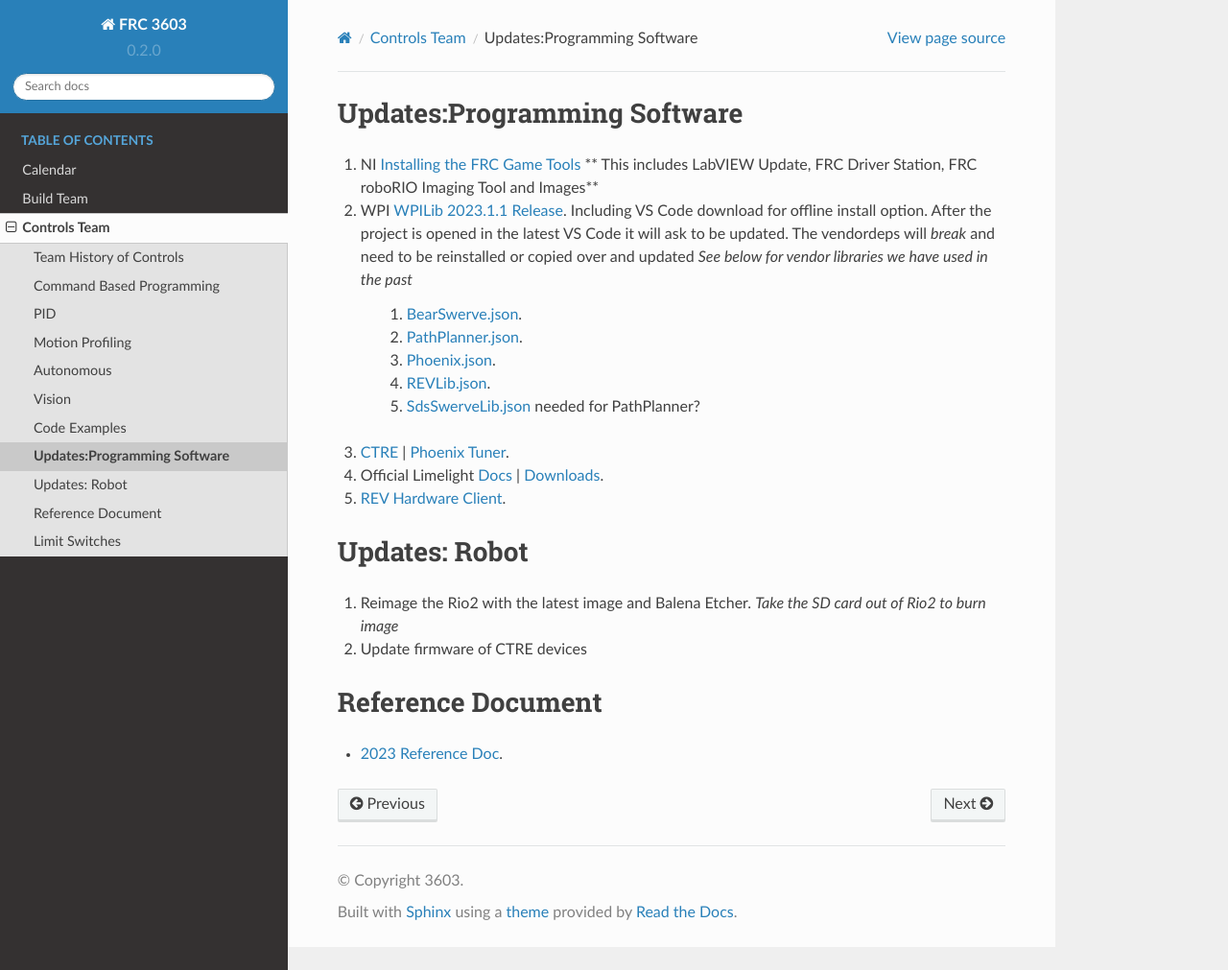
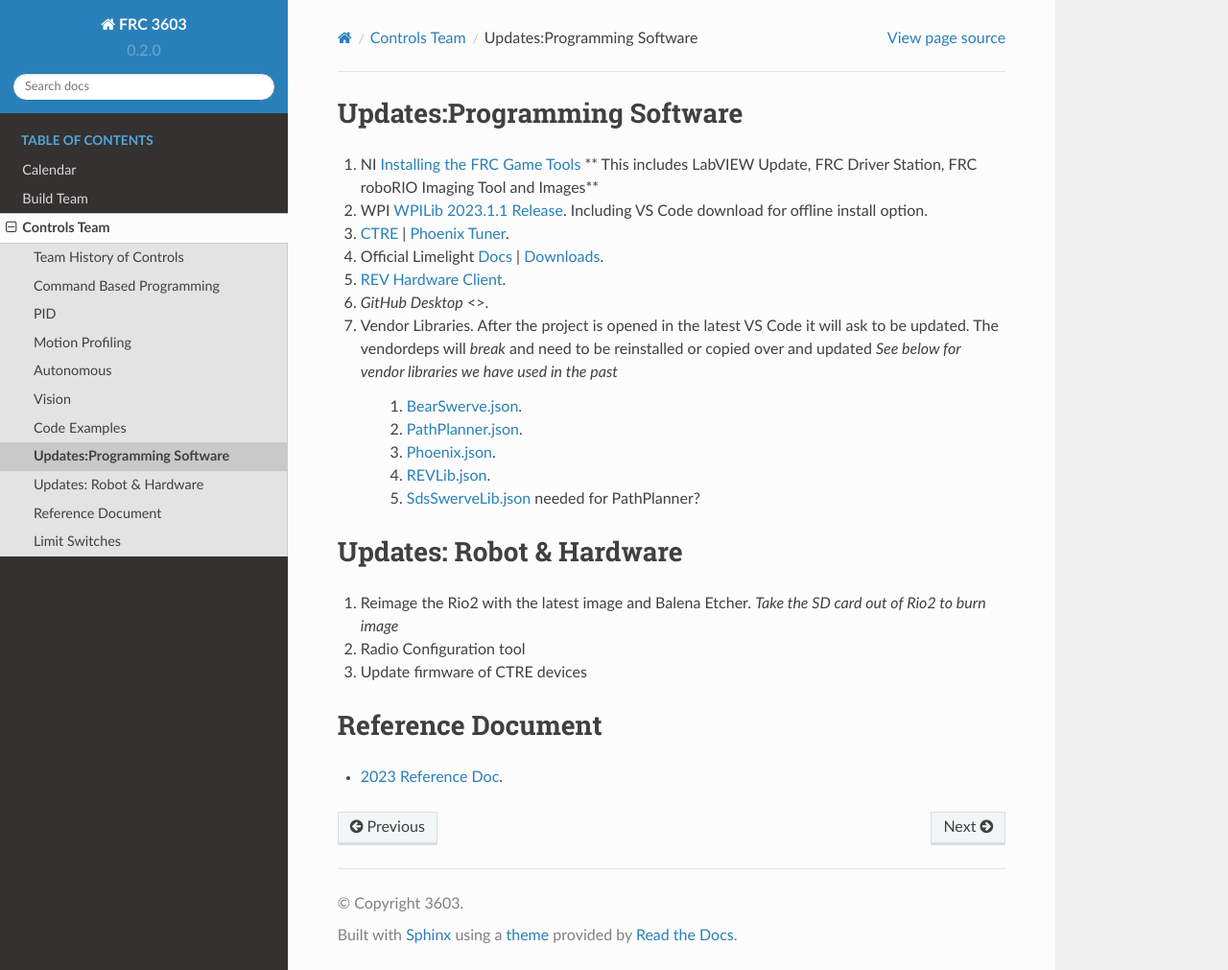
Before and after one commit to CyberCoyotes/3603-CodingHandbook, a Sphinx documentation site: the page built from docs/source/controls/software-updates.rst, in a window 1280 px wide and 1011 px high. Shown: the whole window at 96% size. Built offline with Sphinx 7.4.7 and the Read the Docs theme 2.0.0, drawn with Linux system fonts in a browser that asks for light colours; pages that are not in the unit, such as notebooks, are missing from menus.

Commit message:
Update to software updates page

```diff
--- a/docs/source/controls/software-updates.rst
+++ b/docs/source/controls/software-updates.rst
@@ -1,7 +1,12 @@
 Updates:Programming Software
 ----
 #. NI `Installing the FRC Game Tools <https://www.ni.com/en-us/support/downloads/drivers/download.frc-game-tools.html#473762>`_ ** This includes LabVIEW Update, FRC Driver Station, FRC roboRIO Imaging Tool and Images**
-#. WPI `WPILib 2023.1.1 Release <https://github.com/wpilibsuite/allwpilib/releases/tag/v2023.1.1>`_. Including VS Code download for offline install option. After the project is opened in the latest VS Code it will ask to be updated. The vendordeps will *break* and need to be reinstalled or copied over and updated *See below for vendor libraries we have used in the past*
+#. WPI `WPILib 2023.1.1 Release <https://github.com/wpilibsuite/allwpilib/releases/tag/v2023.1.1>`_. Including VS Code download for offline install option.
+#. `CTRE <https://store.ctr-electronics.com/software/>`_ | `Phoenix Tuner <https://github.com/CrossTheRoadElec/Phoenix-Releases/releases/download/v5.30.2.2/CTRE_Phoenix_Framework_v5.30.2.2.exe>`_.
+#. Official Limelight `Docs <https://docs.limelightvision.io/en/latest/>`_ | `Downloads <https://limelightvision.io/pages/downloads>`_.
+#. `REV Hardware Client <https://docs.revrobotics.com/rev-hardware-client/>`_.
+#. `GitHub Desktop` <>.
+#. Vendor Libraries. After the project is opened in the latest VS Code it will ask to be updated. The vendordeps will *break* and need to be reinstalled or copied over and updated *See below for vendor libraries we have used in the past*
 
     #. `BearSwerve.json <https://raw.githubusercontent.com/6391-Ursuline-Bearbotics/BearSwerve/master/BearSwerve.json>`_.
     #. `PathPlanner.json <https://3015rangerrobotics.github.io/pathplannerlib/PathplannerLib.json>`_.
@@ -9,13 +14,10 @@ Updates:Programming Software
     #. `REVLib.json <https://software-metadata.revrobotics.com/REVLib.json>`_.
     #. `SdsSwerveLib.json <https://raw.githubusercontent.com/SwerveDriveSpecialties/swerve-lib/master/SdsSwerveLib.json>`_ needed for PathPlanner?
 
-#. `CTRE <https://store.ctr-electronics.com/software/>`_ | `Phoenix Tuner <https://github.com/CrossTheRoadElec/Phoenix-Releases/releases/download/v5.30.2.2/CTRE_Phoenix_Framework_v5.30.2.2.exe>`_.
-#. Official Limelight `Docs <https://docs.limelightvision.io/en/latest/>`_ | `Downloads <https://limelightvision.io/pages/downloads>`_.
-#. `REV Hardware Client <https://docs.revrobotics.com/rev-hardware-client/>`_.
-
-Updates: Robot
+Updates: Robot & Hardware
 ----
 #. Reimage the Rio2 with the latest image and Balena Etcher. *Take the SD card out of Rio2 to burn image*
+#. Radio Configuration tool
 #. Update firmware of CTRE devices
 
 Reference Document
```
